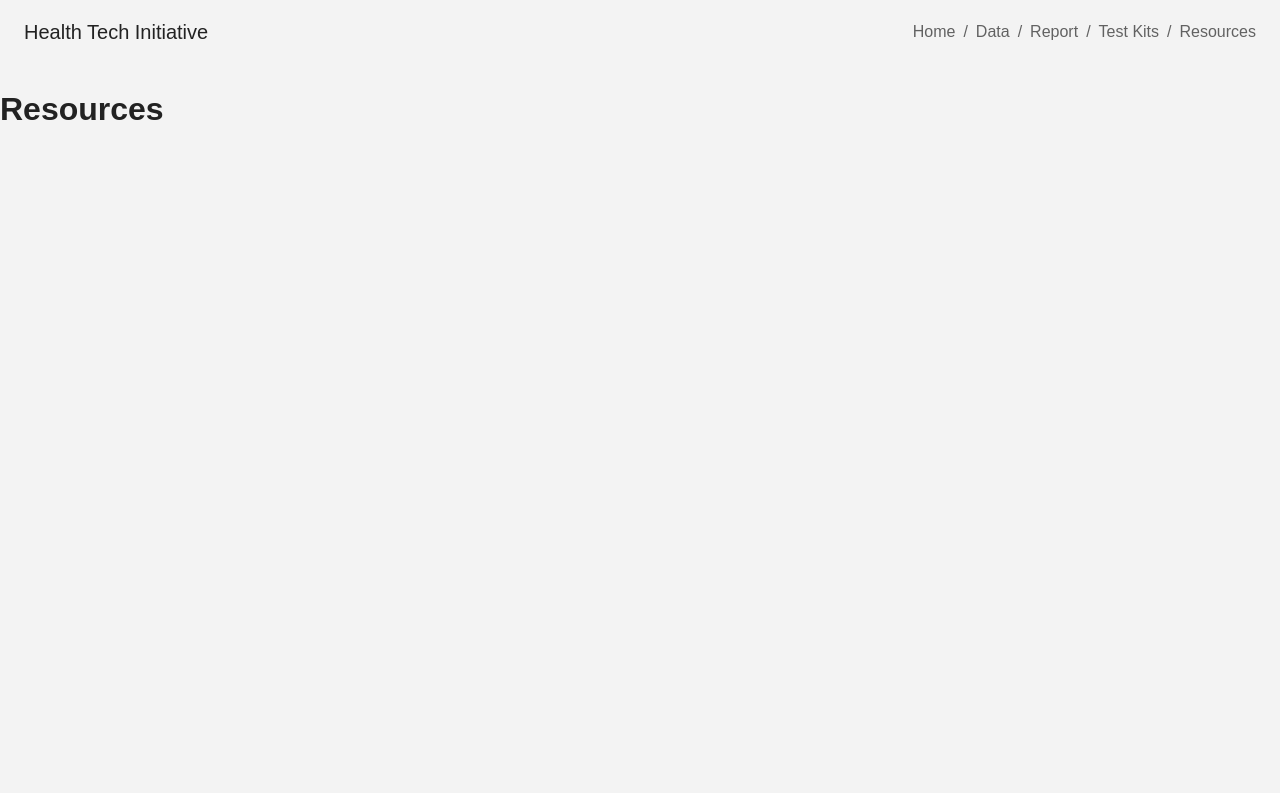
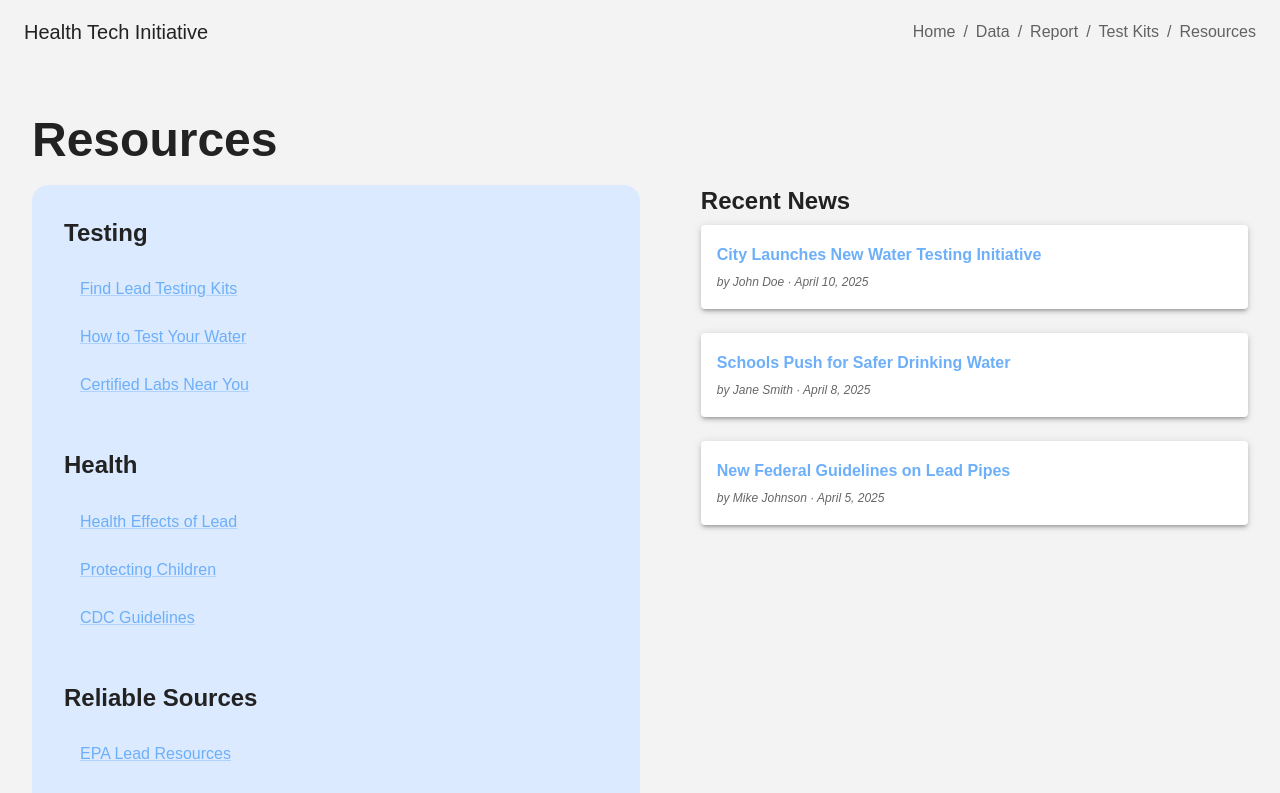
Before and after one commit to IggyLikesToCode/HealthTechInitiative2024-2025, a React (Create React App) app in the folder hti24-25/: page /resources in a window 1280 px wide. Shown: the top 793 px of the page. Built offline with nearby package versions, Linux system fonts and the light colour scheme; the HTML template or start-up script is replaced by a standard one.

Commit message:
Created Resources Page

```diff
--- a/hti24-25/src/tabs/Resources.jsx
+++ b/hti24-25/src/tabs/Resources.jsx
@@ -1,11 +1,177 @@
 import React from "react";
+import {
+  Box,
+  Grid,
+  Typography,
+  Paper,
+  Link,
+  List,
+  ListItem,
+  ListItemText,
+} from "@mui/material";
 
 const Resources = () => {
-    return (
-        <div>
-            <h1>Resources</h1>
-        </div>
-    );
+  return (
+    <Box sx={{ px: 4, py: 6 }}>
+      <Typography variant="h3" fontWeight="bold" gutterBottom>
+        Resources
+      </Typography>
+
+      <Grid container spacing={4} justifyContent={"space-between"}>
+        <Grid width={"50%"} item md={6}>
+          <Box
+            sx={{
+              backgroundColor: "#dbeafe",
+              borderRadius: 4,
+              p: 4,
+              height: "100%",
+            }}
+          >
+            <Typography variant="h5" fontWeight="bold" gutterBottom>
+              Testing
+            </Typography>
+            <List>
+              <ListItem>
+                <ListItemText>
+                  <Link href="#" target="_blank">
+                    Find Lead Testing Kits
+                  </Link>
+                </ListItemText>
+              </ListItem>
+              <ListItem>
+                <ListItemText>
+                  <Link href="#" target="_blank">
+                    How to Test Your Water
+                  </Link>
+                </ListItemText>
+              </ListItem>
+              <ListItem>
+                <ListItemText>
+                  <Link href="#" target="_blank">
+                    Certified Labs Near You
+                  </Link>
+                </ListItemText>
+              </ListItem>
+            </List>
+
+            <Typography
+              variant="h5"
+              fontWeight="bold"
+              gutterBottom
+              sx={{ mt: 4 }}
+            >
+              Health
+            </Typography>
+            <List>
+              <ListItem>
+                <ListItemText>
+                  <Link href="#" target="_blank">
+                    Health Effects of Lead
+                  </Link>
+                </ListItemText>
+              </ListItem>
+              <ListItem>
+                <ListItemText>
+                  <Link href="#" target="_blank">
+                    Protecting Children
+                  </Link>
+                </ListItemText>
+              </ListItem>
+              <ListItem>
+                <ListItemText>
+                  <Link href="#" target="_blank">
+                    CDC Guidelines
+                  </Link>
+                </ListItemText>
+              </ListItem>
+            </List>
+
+            <Typography
+              variant="h5"
+              fontWeight="bold"
+              gutterBottom
+              sx={{ mt: 4 }}
+            >
+              Reliable Sources
+            </Typography>
+            <List>
+              <ListItem>
+                <ListItemText>
+                  <Link href="#" target="_blank">
+                    EPA Lead Resources
+                  </Link>
+                </ListItemText>
+              </ListItem>
+              <ListItem>
+                <ListItemText>
+                  <Link href="#" target="_blank">
+                    WHO on Lead Exposure
+                  </Link>
+                </ListItemText>
+              </ListItem>
+              <ListItem>
+                <ListItemText>
+                  <Link href="#" target="_blank">
+                    NIH Articles
+                  </Link>
+                </ListItemText>
+              </ListItem>
+            </List>
+          </Box>
+        </Grid>
+
+        <Grid item md={6} width={"45%"}>
+          <Typography variant="h5" fontWeight="bold" gutterBottom>
+            Recent News
+          </Typography>
+          <Box sx={{ display: "flex", flexDirection: "column", gap: 3 }}>
+            <Paper elevation={3} sx={{ p: 2 }}>
+              <Typography variant="subtitle1" fontWeight="bold">
+                <Link href="#" target="_blank" underline="hover">
+                  City Launches New Water Testing Initiative
+                </Link>
+              </Typography>
+              <Typography
+                variant="caption"
+                color="textSecondary"
+                fontStyle="italic"
+              >
+                by John Doe · April 10, 2025
+              </Typography>
+            </Paper>
+            <Paper elevation={3} sx={{ p: 2 }}>
+              <Typography variant="subtitle1" fontWeight="bold">
+                <Link href="#" target="_blank" underline="hover">
+                  Schools Push for Safer Drinking Water
+                </Link>
+              </Typography>
+              <Typography
+                variant="caption"
+                color="textSecondary"
+                fontStyle="italic"
+              >
+                by Jane Smith · April 8, 2025
+              </Typography>
+            </Paper>
+            <Paper elevation={3} sx={{ p: 2 }}>
+              <Typography variant="subtitle1" fontWeight="bold">
+                <Link href="#" target="_blank" underline="hover">
+                  New Federal Guidelines on Lead Pipes
+                </Link>
+              </Typography>
+              <Typography
+                variant="caption"
+                color="textSecondary"
+                fontStyle="italic"
+              >
+                by Mike Johnson · April 5, 2025
+              </Typography>
+            </Paper>
+          </Box>
+        </Grid>
+      </Grid>
+    </Box>
+  );
 };
 
 export default Resources;
```
